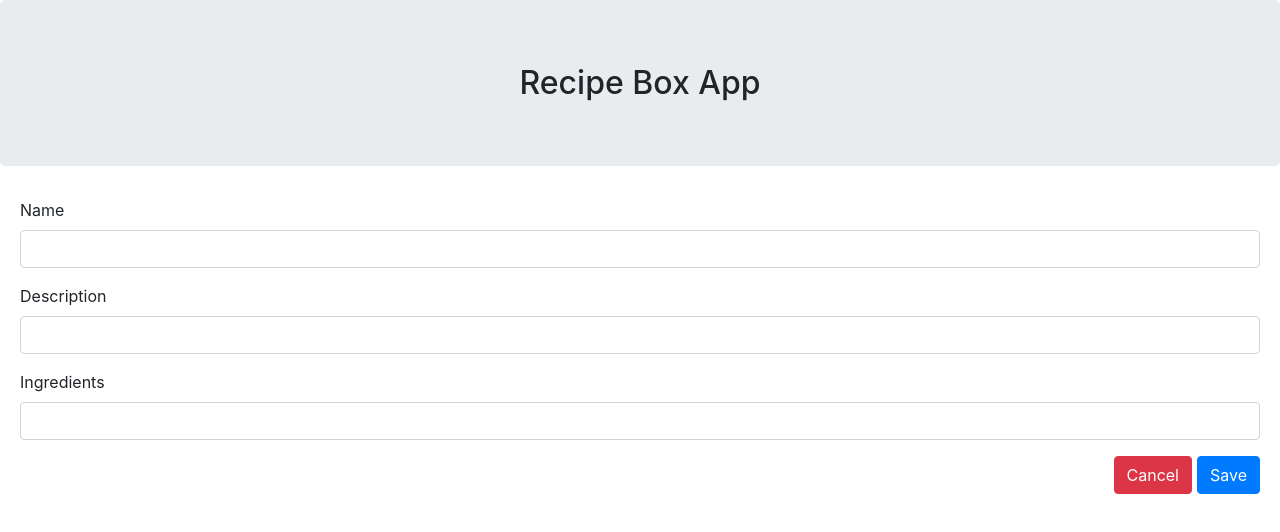
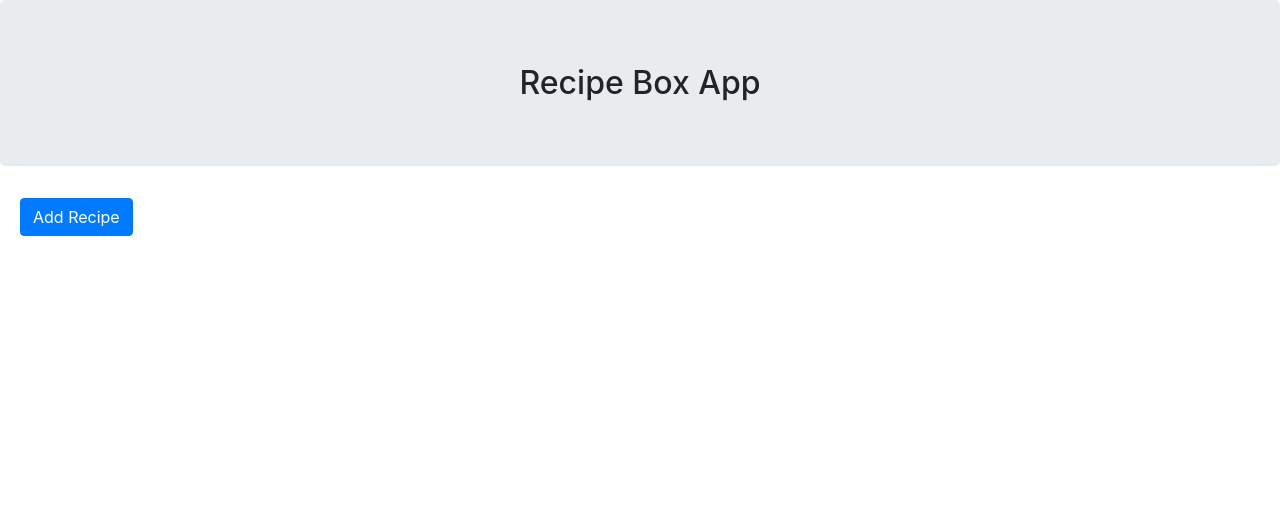
Before and after one commit to pablo-jurado/recipe-box, a React (Create React App) app: page / in a window 1280 px wide. Shown: the top 532 px of the page. Built offline with nearby package versions, Linux system fonts and the light colour scheme.

Commit message:
shared toggle method between components

```diff
--- a/src/App.js
+++ b/src/App.js
@@ -19,18 +19,13 @@ class App extends React.Component {
   }
 
   render() {
-    var element = null;
-    if (!this.state.editor) {
-      element = <ButtonEditor toggle={this.toggleEditor} />;
-    } else {
-      element = <Editor />;
-    }
+    console.log("render", this.state);
     return (
       <div className="app">
         <h2 className="jumbotron text-center link"
           onClick={ () => { } }>Recipe Box App</h2>
         <div className="wrapper">
-          { element }
+          <Editor editor={ this.state.editor } toggle={ this.toggleEditor } />
           {/* {AllRecipes(state)} */}
         </div>
       </div>
@@ -39,8 +34,8 @@ class App extends React.Component {
 };
 
 class Editor extends React.Component {
-  constructor() {
-    super();
+  constructor(props) {
+    super(props);
 
     this.state = {
       "name": "",
@@ -50,7 +45,6 @@ class Editor extends React.Component {
 
     this.handleInput = this.handleInput.bind(this);
     this.saveRecipe = this.saveRecipe.bind(this);
-
   }
 
   handleInput(e) {
@@ -63,9 +57,11 @@ class Editor extends React.Component {
   }
 
   render() {
-    // TODO: maybe move if and button here
+    if (!this.props.editor) {
+      return <ButtonEditor toggle={ this.props.toggle } />
+    } else {
       return (
-      <form className="recipe-form" onSubmit={this.saveRecipe}>
+        <form className="recipe-form" onSubmit={ this.saveRecipe }>
           <div className="form-group">
             <label htmlFor="recipe-name">Name</label>
             <input
@@ -99,18 +95,19 @@ class Editor extends React.Component {
               </div>
           </div>
           <div className="buttons-group float-right">
-          <button className="btn btn-danger" type="button" onClick={ () => {} }>Cancel</button>
+            <button className="btn btn-danger" type="button" onClick={ this.props.toggle }>Cancel</button>
             <input className="btn btn-primary" type="submit" value="Save" />
           </div>
         </form>
       )
+    }
   }
 };
 
 function ButtonEditor(props) {
   return (
     <button className="btn btn-primary"
-      onClick={ props.toggle() }>
+      onClick={ props.toggle }>
         Add Recipe
     </button>
   );
```
Lines whose indentation alone changed are shown as unchanged.
